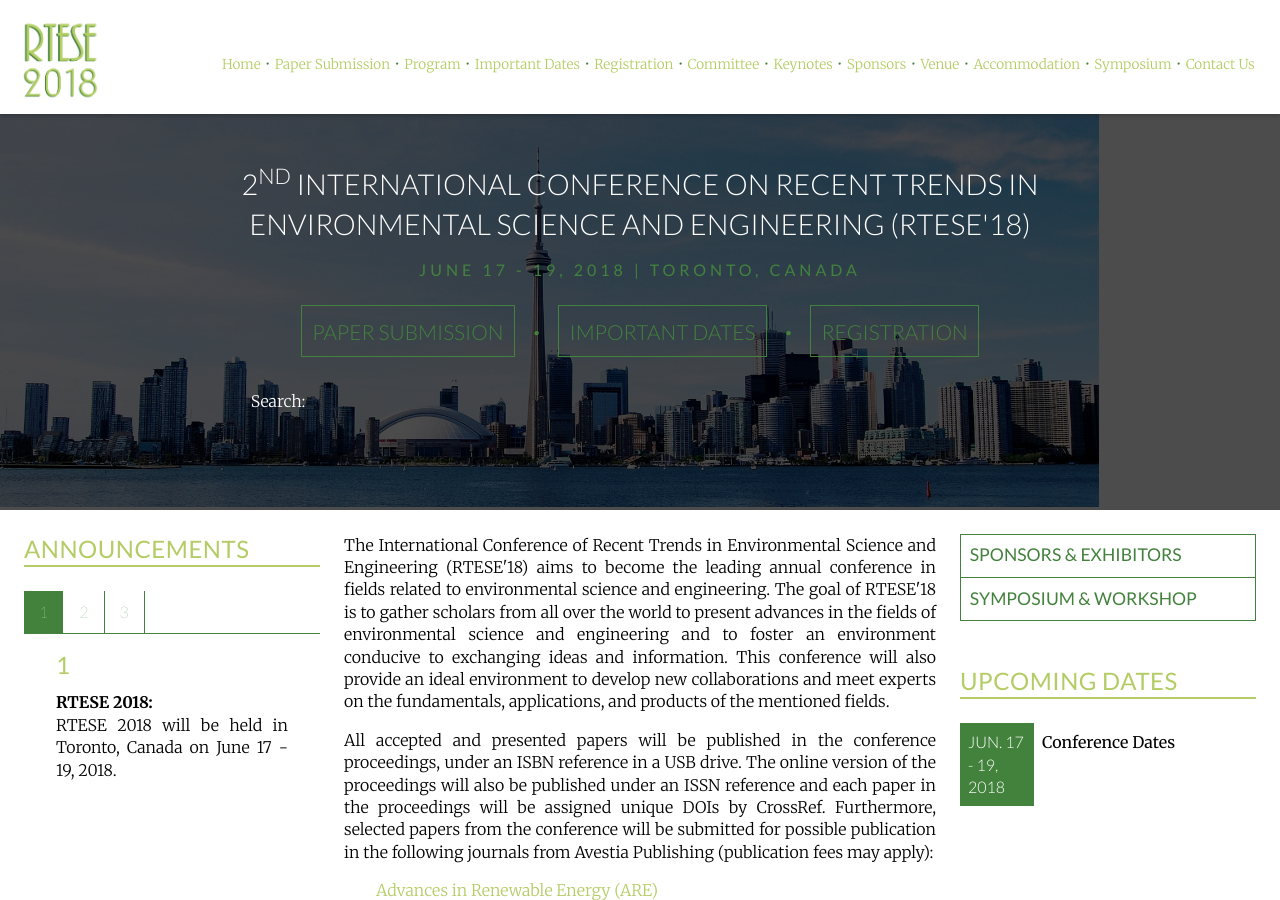
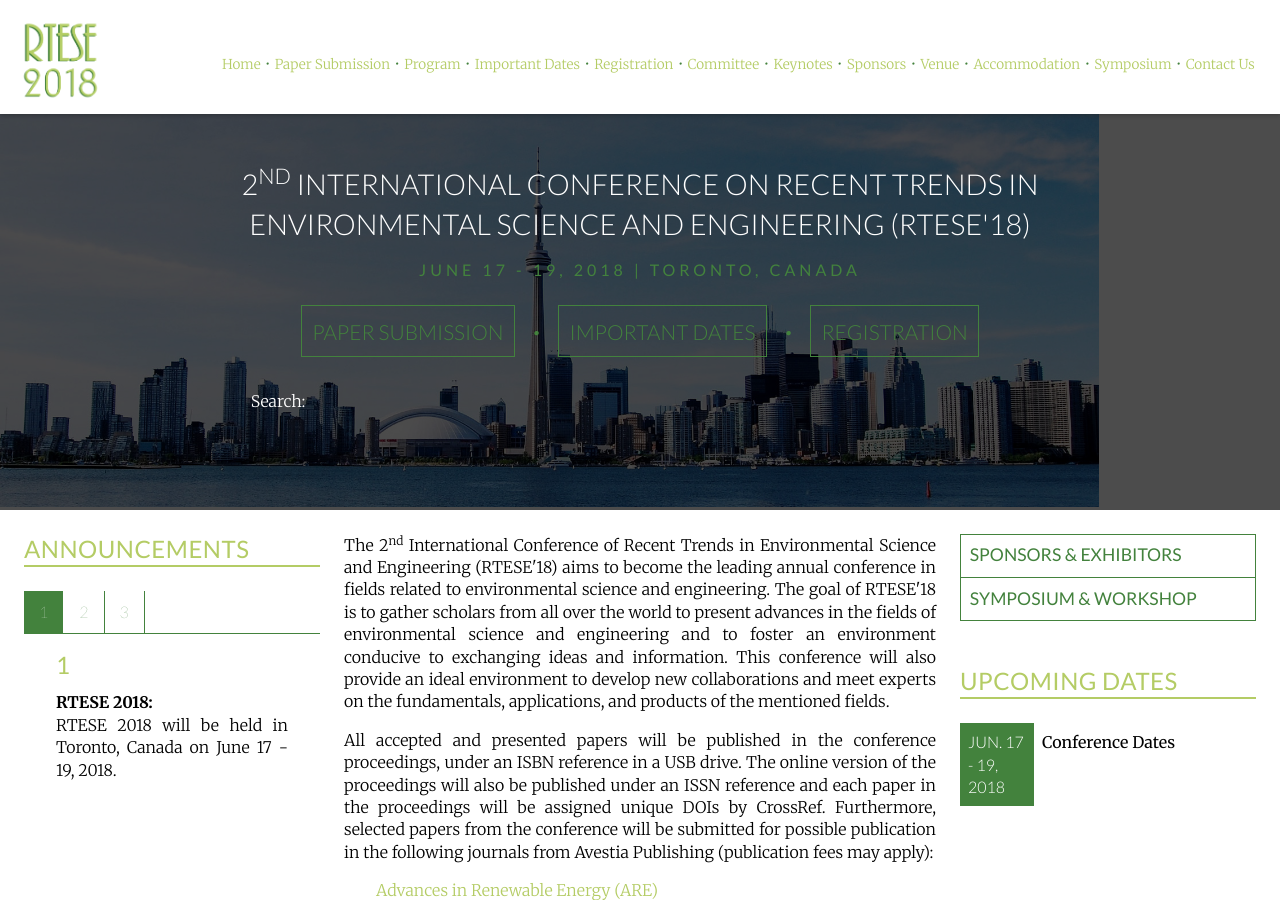
Before and after one commit to intaset/RTESE, a Jekyll site: the page built from index.html, in a window 1280 px wide and 900 px high. Built offline with Jekyll 4.4.1, drawn with Linux system fonts in a browser that asks for light colours; nearby versions of some CDN libraries; Markdown is read by kramdown in place of the engine named in the settings; comment, search, counter and statistics services are not loaded.

Commit message:
updates info

```diff
--- a/index.html
+++ b/index.html
@@ -7,7 +7,7 @@ keyword: environment conference, biofuels conference, desalination conference, w
 
 <div class="unit unit-s-1 unit-m-1-4-1 unit-l-1-4-1">
   <div class="unit-spacer content">
-    <p class="body">The International Conference of Recent Trends in Environmental Science and Engineering (RTESE'18) aims to become the leading annual conference in fields related to environmental science and engineering. The goal of RTESE'18 is to gather scholars from all over the world to present advances in the fields of environmental science and engineering and to foster an environment conducive to exchanging ideas and information. This conference will also provide an ideal environment to develop new collaborations and meet experts on the fundamentals, applications, and products of the mentioned fields.</p>
+    <p class="body">The 2<sup>nd</sup> International Conference of Recent Trends in Environmental Science and Engineering (RTESE'18) aims to become the leading annual conference in fields related to environmental science and engineering. The goal of RTESE'18 is to gather scholars from all over the world to present advances in the fields of environmental science and engineering and to foster an environment conducive to exchanging ideas and information. This conference will also provide an ideal environment to develop new collaborations and meet experts on the fundamentals, applications, and products of the mentioned fields.</p>
 
     <p class="body">All accepted and presented papers will be published in the conference proceedings, under an ISBN reference in a USB drive. The online version of the proceedings will also be published under an ISSN reference and each paper in the proceedings will be assigned unique DOIs by CrossRef. Furthermore, selected papers from the conference will be submitted for possible publication in the following journals from Avestia Publishing (publication fees may apply):</p>
 
@@ -16,7 +16,7 @@ keyword: environment conference, biofuels conference, desalination conference, w
 
     <p class="body"><b>RTESE</b> is an acronym for <b>R</b>ecent <b>T</b>rends in <b>E</b>nvironmental <b>S</b>cience and <b>E</b>ngineering.</p>
 
-	<p class="body">To view RTESE 2017 website, please visit <a href="http://2017.rtese.com" class="body-link mob-link">www.2017.rtese.com</a></p>
+	<p class="body">To view RTESE 2017 website, please visit <a href="http://www.rtese.com" class="body-link mob-link">www.2017.rtese.com</a></p>
 
 <!-- 	<h2>Keynote Speakers:</h2>
 	  <center>
--- a/program.html
+++ b/program.html
@@ -7,7 +7,7 @@ keyword: environment conference, biofuels conference, desalination conference, w
 
 <div class="unit unit-s-1 unit-m-1-4-1 unit-l-1-4-1">
   <div class="unit-spacer content">
-  	<p class="body">The Conference Program will be available soom! We apologize for the inconvenience and thank you for your patience.</p>
+  	<p class="body">The Conference Program will be available closer to the conference daes. We apologize for the inconvenience and thank you for your patience.</p>
     <!-- <p class="body">The Conference Program for the 4<sup>th</sup> International Conference on Control, Dynamic Systems, and Robotics (RTESE'18) is now available! Please follow the link below to access the program:</p>
 
     <p align="center"><a href="../CDSR1_Program.pdf" class="body-link">RTESE'18 Program</a></p>
```
Also changed, not shown: 2 other files.
